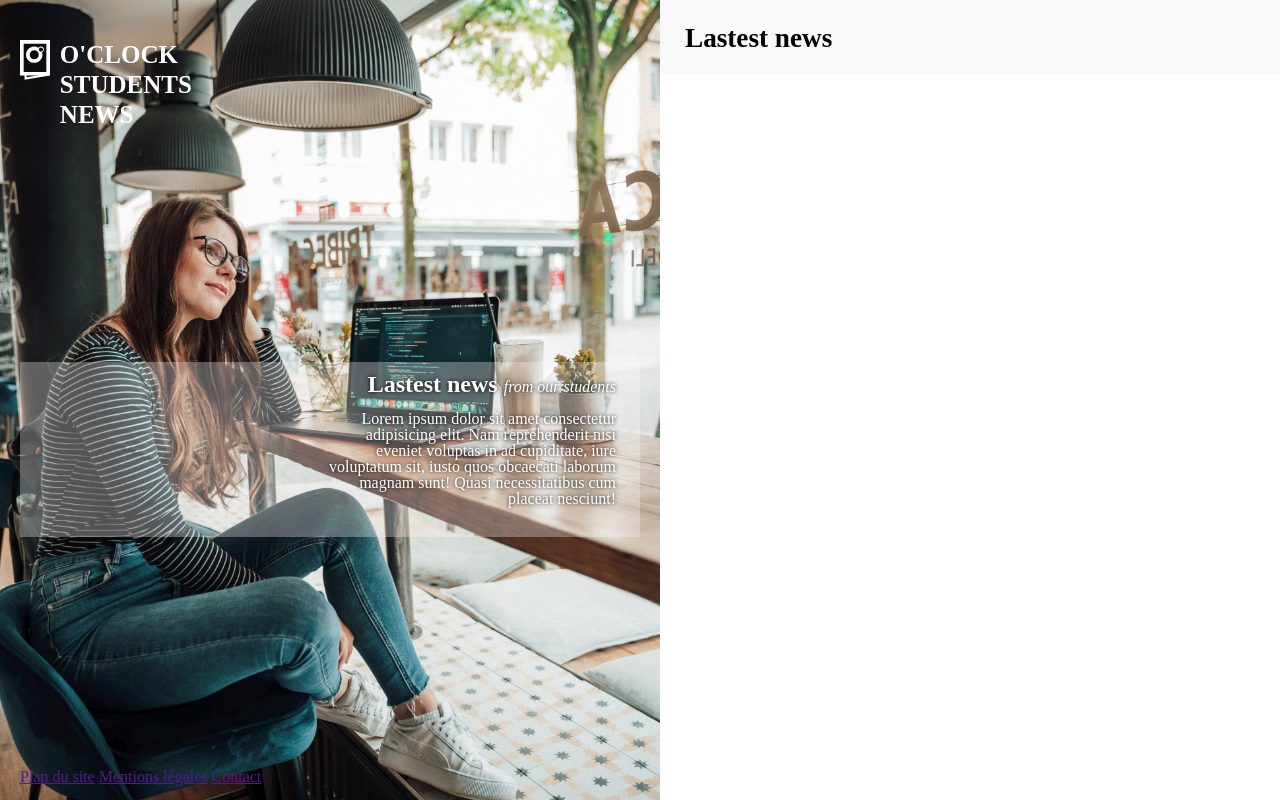
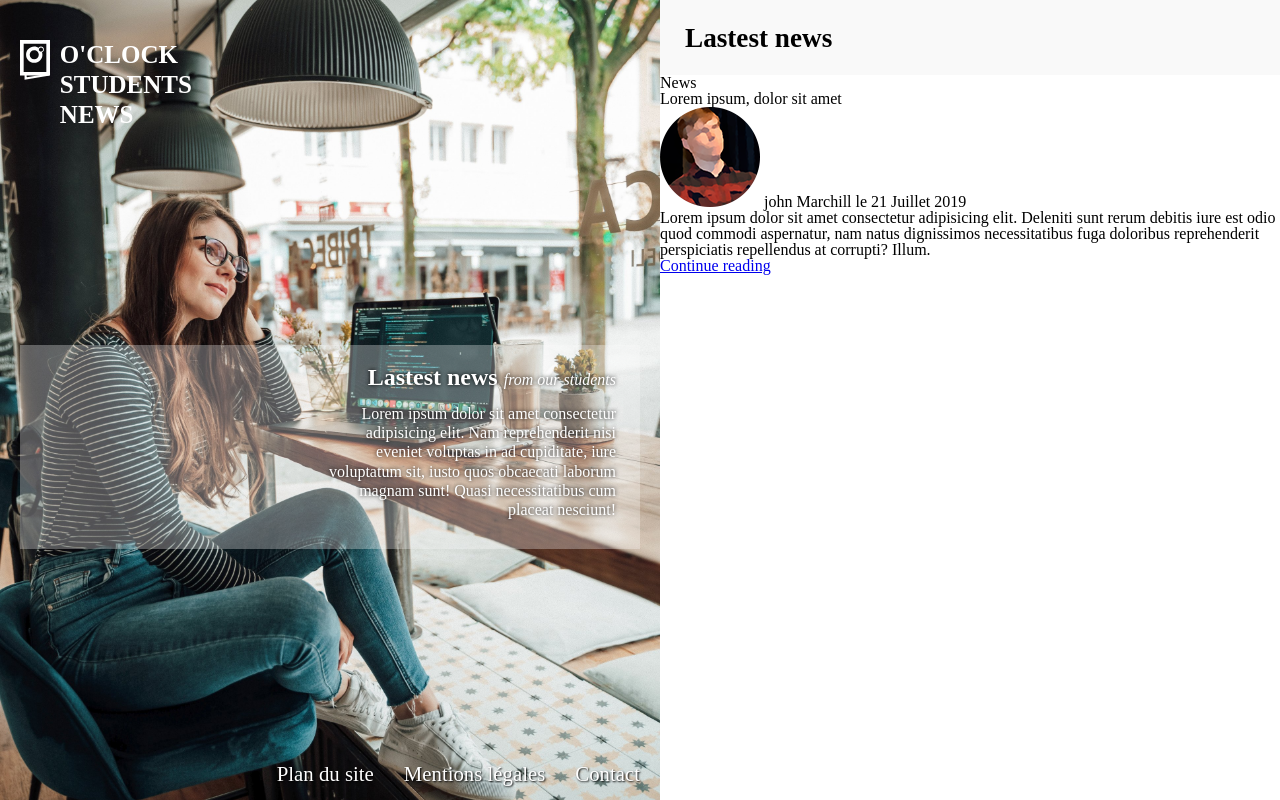
Before and after one commit to isabellebanrezes/onews, a plain HTML site: page index.html in a window 1280 px wide. Drawn offline with Linux system fonts and the light colour scheme; a web font is replaced by a local one.

Commit message:
fait 1 article type html

```diff
--- a/index.html
+++ b/index.html
@@ -36,9 +36,9 @@
 
              <!----  3eme block du header -->
             <nav class="header-menu">
-                <a href="">Plan du site</a>
-                <a href="">Mentions légales</a>
-                <a href="">Contact</a>
+                <a class="menu" href="#">Plan du site</a>
+                <a class="menu" href="#">Mentions légales</a>
+                <a class="menu" href="#">Contact</a>
             </nav>
 
     <!-- fin du header -->
@@ -49,11 +49,46 @@
 
     <main class="main">
 
-        <h2 class="lastest-news">
+        <!--------1er block du main : titre ------------------>
+        <h2 class="lastest-news">Lastest news </h2>
 
-            <p class="title-lastest-news">Lastest news</p>
+        <!---- 2eme bloc du main : les articles ------>
 
-        </h2>
+        <!-------  Liste des articles ---->
+        <section class="main-articles-contaioner">
+
+            <!------   1er article ---->
+            <article class="main-article">
+
+                <div class="main-articles-tags">
+                    <!----- Theme de l'article -------->
+                    <span class="main-articles-tag">News</span>
+
+                    <!------  Titre de l'article -------->
+                    <h3 class="main-article-title">Lorem ipsum, dolor sit amet</h3>
+
+                <div class="main-article-infos">
+
+                    <!-----  photo du journaliste ------>
+                    <img src="/images/icon-john.png" alt="photo icon-john" class="article-photo-journaliste">
+
+                    <!----    nom du journaliste-------->
+                    <strong class="article-nom-journaliste">john Marchill</strong>
+                    <!---  date de publication de l'article --->
+                    <span class="article-date">le 21 Juillet 2019</span>
+                </div>
+
+                    <!--- Contenu de l'article  ------->
+
+                <p class ="main-article-content">Lorem ipsum dolor sit amet consectetur adipisicing elit. Deleniti sunt rerum debitis iure est odio quod commodi aspernatur, nam natus dignissimos necessitatibus fuga doloribus reprehenderit perspiciatis repellendus at corrupti? Illum.</p>
+                    <!------ lien vers l'article --------->
+
+                    <a href="#" class="main-article-link">Continue reading</a>
+
+            </article>
+
+        </section>
+
 
     </main>
 
--- a/style.css
+++ b/style.css
@@ -59,7 +59,7 @@ body {
     text-align: right;
     background-color: #f9f9f950;
     text-shadow: 0 0 4px black;
-    padding: 10px 24px 30px 300px;
+    padding: 20px 24px 30px 300px;
 }
 
 .title-article-header{
@@ -77,19 +77,34 @@ body {
 .article-paragraphe {
     margin-top: 10px;
     font-weight: 200;
-    line-break: 1.2;
-
+    line-height: 1.2;
 }
 
 /* @@@@@ 3eme block du header : menu @@@@@ */
 
+.header-menu {
+    display: flex;
+    justify-content: flex-end;
+    gap:30px;
 
+}
 
+.menu {
+    text-decoration: none;
+    color: white;
+    text-shadow: 1px 1px 2px black;
+    font-size: 1.3rem;
+}
+
+.menu:hover {
+    color: #0099a8;
+    text-decoration: underline;
+}
 
 
 /* ######  CSS MAIN #### */
 
-main {
+.main {
     width: 50%;
 }
 
```
